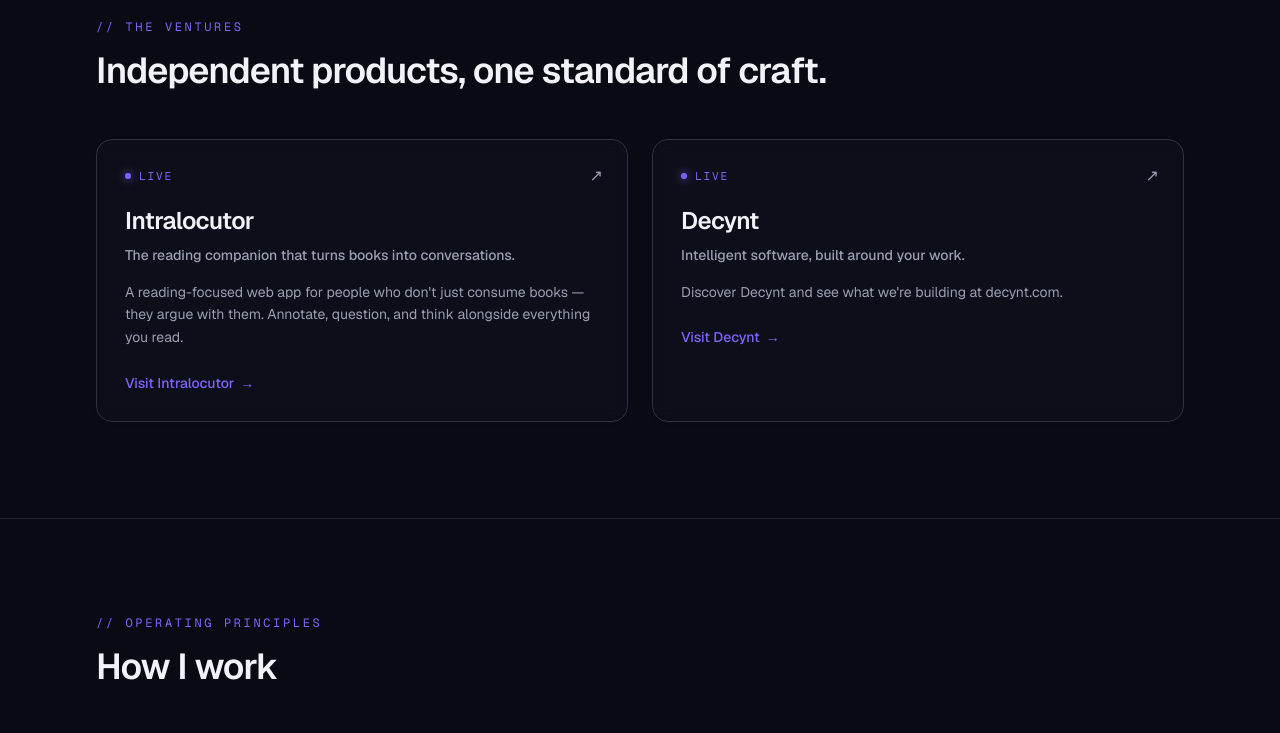
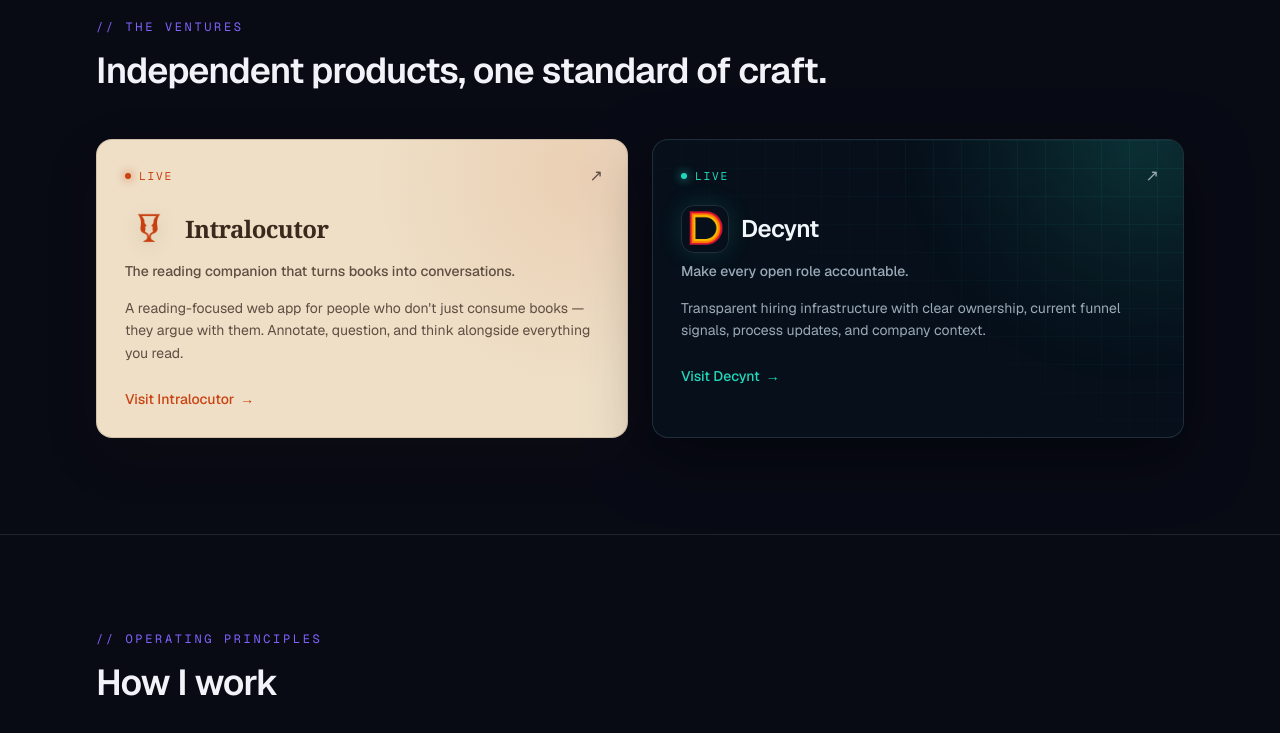
Before and after one commit to BrandonGuergo/Divinital, a Next.js app in the folder apps/web/: page / in a window 1280 px wide. Shown: the part 980-1713 px from the top of the page. Built offline with nearby package versions, Linux system fonts and the light colour scheme; no server answers.

Commit message:
Aesthetic update: added Decynt, my person webpage

```diff
--- a/apps/web/src/app/(company)/page.tsx
+++ b/apps/web/src/app/(company)/page.tsx
@@ -163,10 +163,10 @@
               />
               <div className="relative">
                 <h2 className="mx-auto max-w-2xl text-3xl font-semibold tracking-tight text-balance sm:text-4xl">
-                  Building something aligned?
+                  Questions? Concerns? Fan mail?
                 </h2>
                 <p className="mx-auto mt-4 max-w-lg text-muted-foreground">
-                  I&apos;m always glad to hear from people who care about the same things I do.
+                  I&apos;m always glad to hear from people who care.
                 </p>
                 <Button
                   asChild
--- a/apps/web/src/app/globals.css
+++ b/apps/web/src/app/globals.css
@@ -96,6 +96,57 @@
   --header-border: color-mix(in oklch, var(--accent) 20%, var(--border));
 }
 
+/* Decynt — deep navy product surfaces, teal trust signals, and amber hiring
+ * accents, matching the public company's grid-and-glass visual language. */
+[data-theme="decynt"] {
+  --background: oklch(0.13 0.025 255);
+  --foreground: oklch(0.97 0.008 245);
+  --muted: oklch(0.2 0.025 250);
+  --muted-foreground: oklch(0.73 0.025 245);
+  --card: oklch(0.165 0.028 253);
+  --card-foreground: oklch(0.97 0.008 245);
+  --border: oklch(0.38 0.035 245 / 0.58);
+  --accent: oklch(0.79 0.14 178);
+  --accent-foreground: oklch(0.15 0.025 250);
+  --accent-2: oklch(0.8 0.15 80);
+}
+
+.venture-card[data-theme="intralocutor"] {
+  --card: oklch(0.91 0.038 82);
+  box-shadow: 0 18px 55px oklch(0.25 0.04 55 / 0.12);
+}
+
+.venture-card[data-theme="intralocutor"] .venture-card-texture {
+  background: radial-gradient(
+    circle at 92% 12%,
+    color-mix(in oklch, var(--accent) 10%, transparent),
+    transparent 38%
+  );
+}
+
+.venture-card[data-theme="intralocutor"] .venture-card-logo {
+  filter: drop-shadow(0 5px 9px oklch(0.3 0.05 45 / 0.16));
+}
+
+.venture-card[data-theme="decynt"] {
+  box-shadow: 0 20px 60px oklch(0.04 0.025 255 / 0.42);
+}
+
+.venture-card[data-theme="decynt"] .venture-card-texture {
+  background-image:
+    linear-gradient(color-mix(in oklch, var(--accent) 7%, transparent) 1px, transparent 1px),
+    linear-gradient(90deg, color-mix(in oklch, var(--accent) 7%, transparent) 1px, transparent 1px),
+    radial-gradient(circle at 90% 5%, color-mix(in oklch, var(--accent) 18%, transparent), transparent 42%);
+  background-size: 28px 28px, 28px 28px, 100% 100%;
+  mask-image: linear-gradient(to bottom left, black, transparent 72%);
+}
+
+.venture-card[data-theme="decynt"] .venture-card-logo {
+  border: 1px solid var(--border);
+  border-radius: 0.8rem;
+  box-shadow: 0 0 24px color-mix(in oklch, var(--accent) 16%, transparent);
+}
+
 /* Shared venture menu bar: a sticky, veiled, blurred band that reads its colors
  * from the --header-* tokens so each theme can restyle it (Intralocutor darkens
  * it to espresso; others inherit their page surface). */
@@ -120,6 +171,10 @@
   }
 
   [data-theme="payshroud"] {
+    color-scheme: dark;
+  }
+
+  [data-theme="decynt"] {
     color-scheme: dark;
   }
 
--- a/apps/web/src/components/site-footer.tsx
+++ b/apps/web/src/components/site-footer.tsx
@@ -15,6 +15,15 @@
           </div>
           <p className="mt-3 text-sm text-muted-foreground">
             A studio of focused digital ventures.
+          </p>
+          <p className="mt-2 text-xs text-muted-foreground">
+            Crafted with care by{" "}
+            <a
+              href="https://brandonguergo.com"
+              className="font-medium text-foreground underline decoration-accent/70 underline-offset-4 transition-colors hover:text-accent"
+            >
+              Brandon Guergo
+            </a>
           </p>
         </div>
         <div className="flex gap-16">
--- a/apps/web/src/components/venture-card.tsx
+++ b/apps/web/src/components/venture-card.tsx
@@ -1,4 +1,5 @@
 import { Card } from "@divinital/ui/components/card";
+import Image from "next/image";
 import Link from "next/link";
 
 import type { Venture } from "@/config/ventures";
@@ -8,7 +9,11 @@
   const href = venture.productUrl ?? venture.path;
 
   return (
-    <Card className="group relative h-full overflow-hidden bg-card/60 backdrop-blur transition-colors hover:border-accent/50">
+    <Card
+      data-theme={venture.theme}
+      className="venture-card group relative h-full overflow-hidden border-border bg-card text-card-foreground transition-all duration-300 hover:-translate-y-0.5 hover:border-accent/60"
+    >
+      <div aria-hidden="true" className="venture-card-texture absolute inset-0" />
       {/* Hover glow — accent light that rises from the lower edge on hover. */}
       <div
         aria-hidden="true"
@@ -32,7 +37,25 @@
           </span>
         </div>
 
-        <h3 className="mt-5 text-2xl font-semibold tracking-tight">{venture.name}</h3>
+        <div className="mt-5 flex items-center gap-3">
+          {venture.logo ? (
+            <Image
+              src={venture.logo}
+              alt=""
+              aria-hidden="true"
+              width={52}
+              height={52}
+              className="venture-card-logo size-12 shrink-0 object-contain"
+            />
+          ) : null}
+          <h3
+            className={`text-2xl font-semibold tracking-tight ${
+              venture.wordmarkSerif ? "font-serif" : ""
+            }`}
+          >
+            {venture.name}
+          </h3>
+        </div>
         <p className="mt-2 text-sm font-medium text-muted-foreground">{venture.tagline}</p>
         <p className="mt-4 text-sm leading-relaxed text-muted-foreground">{venture.description}</p>
 
--- a/apps/web/src/config/ventures.ts
+++ b/apps/web/src/config/ventures.ts
@@ -66,13 +66,15 @@
   {
     slug: "decynt",
     name: "Decynt",
-    tagline: "Intelligent software, built around your work.",
-    description: "Discover Decynt and see what we're building at decynt.com.",
+    tagline: "Make every open role accountable.",
+    description:
+      "Transparent hiring infrastructure with clear ownership, current funnel signals, process updates, and company context.",
     status: "live",
     path: "/decynt",
     productUrl: "https://decynt.com",
     splashDomains: [],
     theme: "decynt",
+    logo: "/decynt/thumbnail.png",
     externalOnly: true,
   },
 ];
```
Also changed, not shown: apps/web/public/decynt/thumbnail.png (added).
